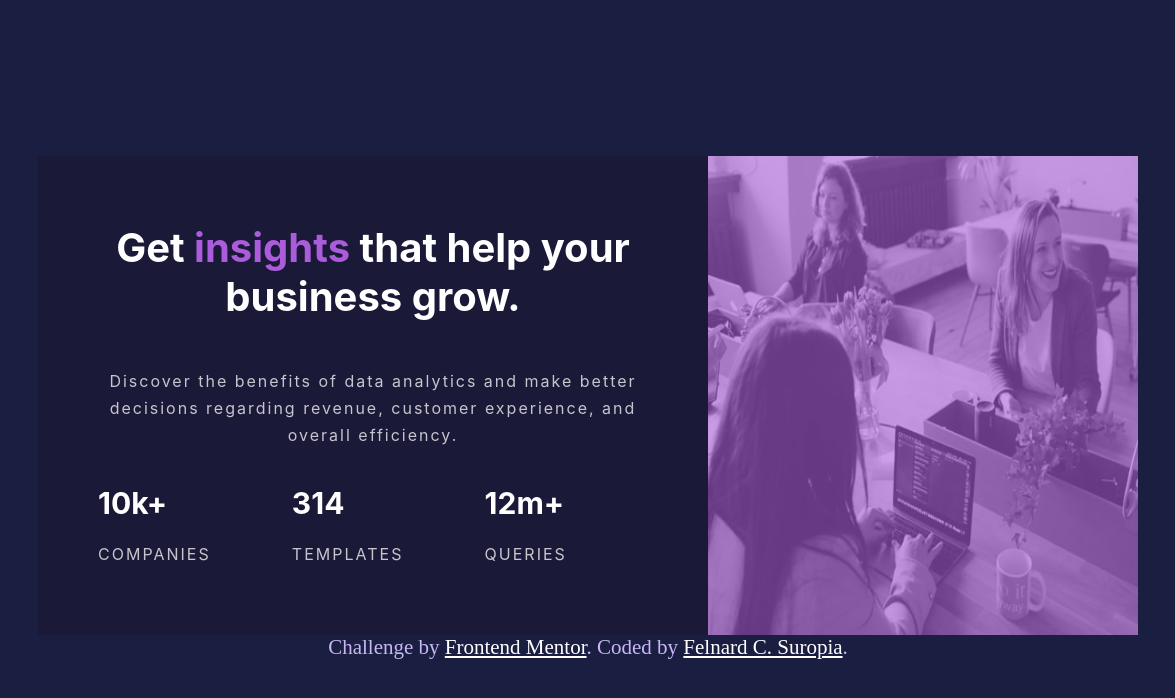
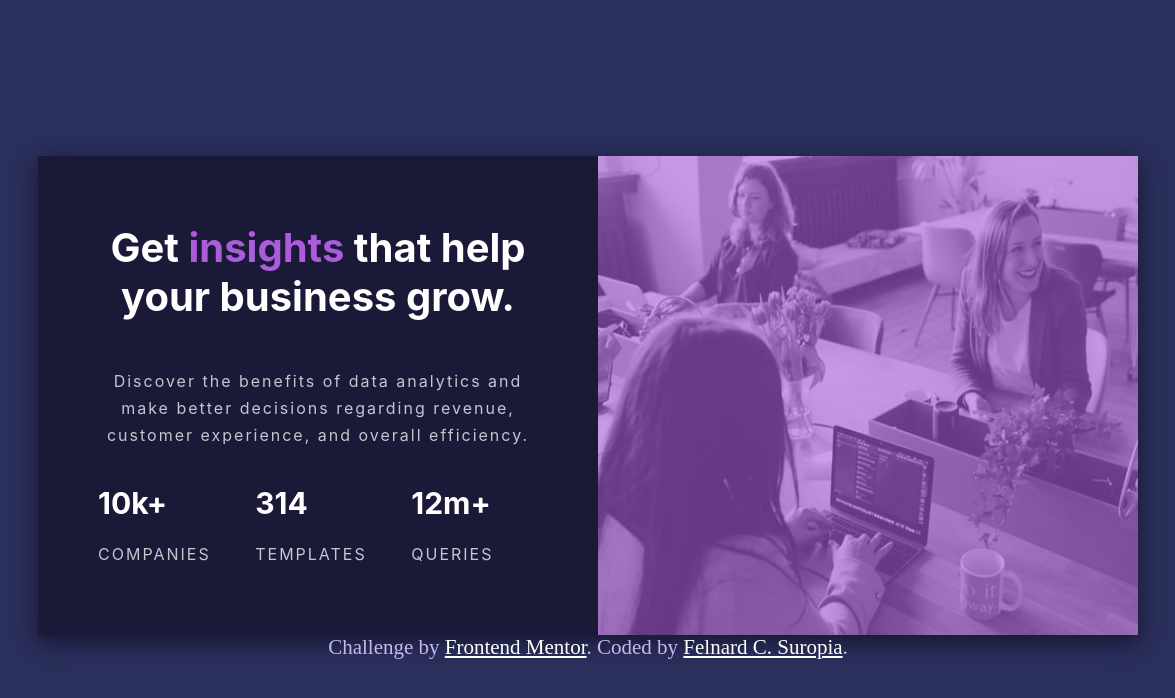
Before and after one commit to Felnard/pogiako, a plain HTML site: page index.html in a window 1536 px wide. Shown: the whole page, without its empty margins (180-1355 px from the left). Drawn offline with Linux system fonts and the light colour scheme; a web font is replaced by a local one.

Commit message:
tweak some in the css file

```diff
--- a/index.css
+++ b/index.css
@@ -1,7 +1,7 @@
 body{
 
     display:flex;
-    background-color: hsl(233, 43%, 18%);
+    background-color: hsl(234, 37%, 26%);
     padding: 0;
     font-size:15px;
     flex-direction: column;
@@ -21,6 +21,7 @@ main{
     background-color:hsl(244, 38%, 16%);
     max-width: 500px;
     margin: 0 auto;
+    box-shadow: 0 7px 20px 0 hsl(244, 40%, 14%);
 }
 
 
@@ -42,6 +43,13 @@ h1{
     font-family: Inter;
     font-weight: 700;
     color:hsl(0, 0%, 100%);
+
+}
+
+
+.baba>h1:hover{
+
+    color:hsl(277, 64%, 61%);
 }
 span{
     color:  hsl(277, 64%, 61%);
@@ -105,7 +113,7 @@ p.space{
 
     .left{
         display:flex;
-        width:50%;
+        width:40%;
         flex-wrap: wrap;
         padding: 40px 60px;
 
@@ -133,6 +141,4 @@ p.space{
         font-size:1rem;
         line-height: 1.7;
     }
-
-
 }
```
Also changed, not shown: 2 other files.
